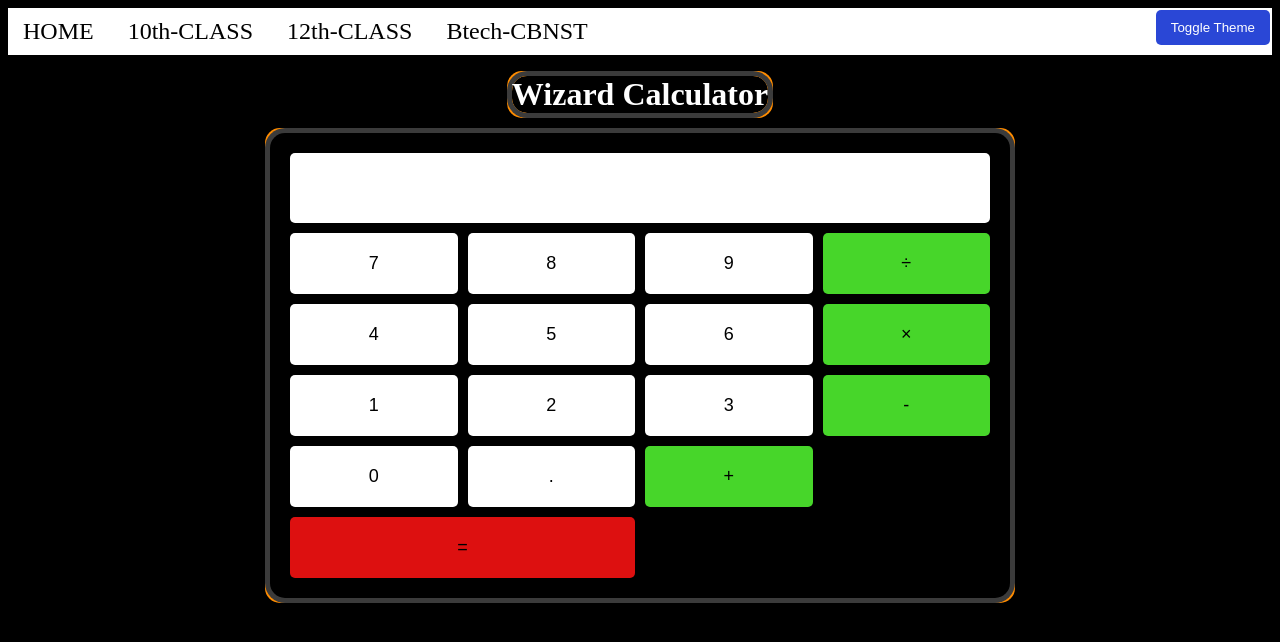
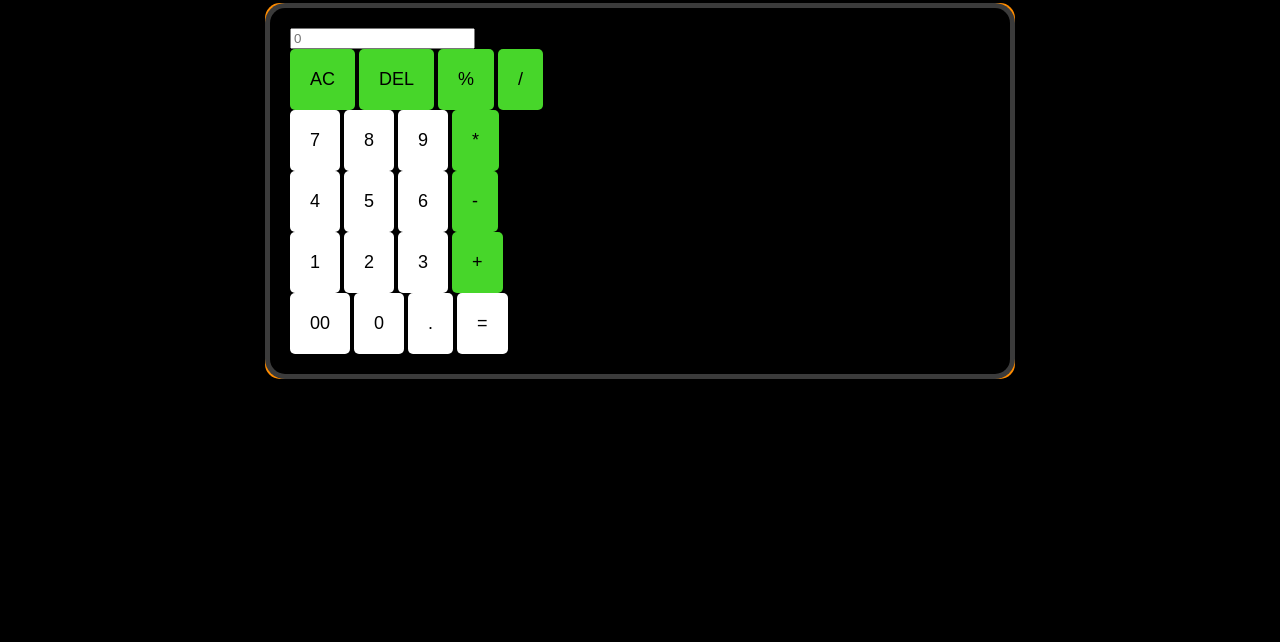
Before and after one commit to rajatbhatt162/Calculator-Website, a plain HTML site: page index.html in a window 1280 px wide. Drawn offline with Linux system fonts and the light colour scheme.

Commit message:
Update index.html

```diff
--- a/index.html
+++ b/index.html
@@ -2,53 +2,49 @@
 <html lang="en">
   <head>
     <meta charset="UTF-8" />
+    <meta http-equiv="X-UA-Compatible" content="IE=edge" />
     <meta name="viewport" content="width=device-width, initial-scale=1.0" />
-    <title>Calculator</title>
     <link rel="stylesheet" href="style.css" />
+    <title>Calculator - By Code Traversal</title>
   </head>
   <body>
-    <div class="navbar">
-      <a href="#" class="nav-link">HOME</a>
-      <a href="#" class="nav-link">10th-CLASS</a>
-      <a href="#" class="nav-link">12th-CLASS</a>
-      <a href="#" class="nav-link">Btech-CBNST</a>
-      <button id="theme-toggle" class="corner-button">Toggle Theme</button>
+    <div class="container">
+      <div class="calculator">
+        <input type="text" id="inputBox" placeholder="0" />
+        <div>
+          <button class="button operator">AC</button>
+          <button class="button operator">DEL</button>
+          <button class="button operator">%</button>
+          <button class="button operator">/</button>
+        </div>
+        <div>
+          <button class="button">7</button>
+          <button class="button">8</button>
+          <button class="button">9</button>
+          <button class="button operator">*</button>
+        </div>
+        <div>
+          <button class="button">4</button>
+          <button class="button">5</button>
+          <button class="button">6</button>
+          <button class="button operator">-</button>
+        </div>
+        <div>
+          <button class="button">1</button>
+          <button class="button">2</button>
+          <button class="button">3</button>
+          <button class="button operator">+</button>
+        </div>
+
+        <div>
+          <button class="button">00</button>
+          <button class="button">0</button>
+          <button class="button">.</button>
+          <button class="button equalBtn">=</button>
+        </div>
+      </div>
     </div>
 
-    <h1 class="calculator-title">Wizard Calculator</h1>
-    <div class="calculator">
-      <div class="display" id="display">0</div>
-      <div class="buttons">
-        <button class="button" onclick="appendNumber('7')">7</button>
-        <button class="button" onclick="appendNumber('8')">8</button>
-        <button class="button" onclick="appendNumber('9')">9</button>
-        <button class="button operator" onclick="chooseOperation('÷')">
-          ÷
-        </button>
-
-        <button class="button" onclick="appendNumber('4')">4</button>
-        <button class="button" onclick="appendNumber('5')">5</button>
-        <button class="button" onclick="appendNumber('6')">6</button>
-        <button class="button operator" onclick="chooseOperation('×')">
-          ×
-        </button>
-
-        <button class="button" onclick="appendNumber('1')">1</button>
-        <button class="button" onclick="appendNumber('2')">2</button>
-        <button class="button" onclick="appendNumber('3')">3</button>
-        <button class="button operator" onclick="chooseOperation('-')">
-          -
-        </button>
-
-        <button class="button" onclick="appendNumber('0')">0</button>
-        <button class="button" onclick="appendNumber('.')">.</button>
-        <button class="button operator" onclick="chooseOperation('+')">
-          +
-        </button>
-        <button class="button equal" onclick="compute()">=</button>
-      </div>
-    </div>
-    <!-- Link to the external JavaScript file -->
     <script src="script.js"></script>
   </body>
 </html>
```
